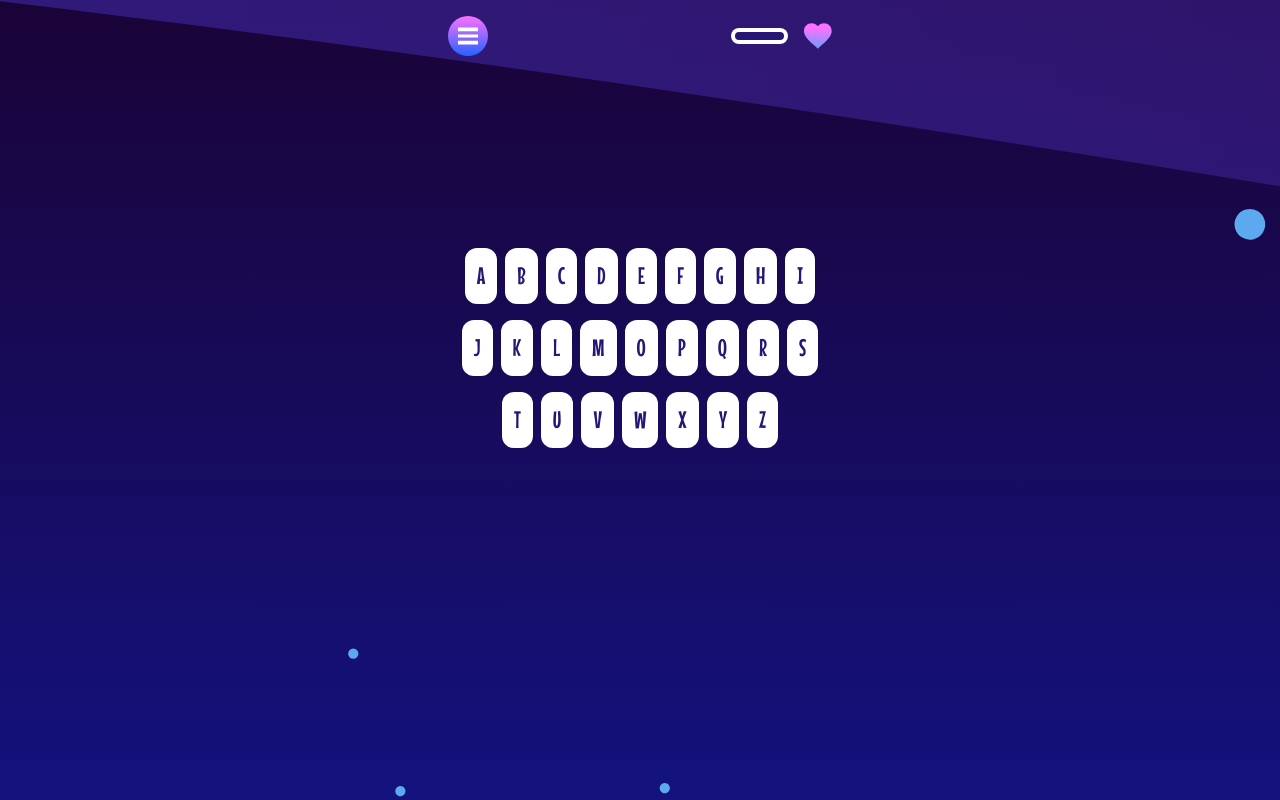
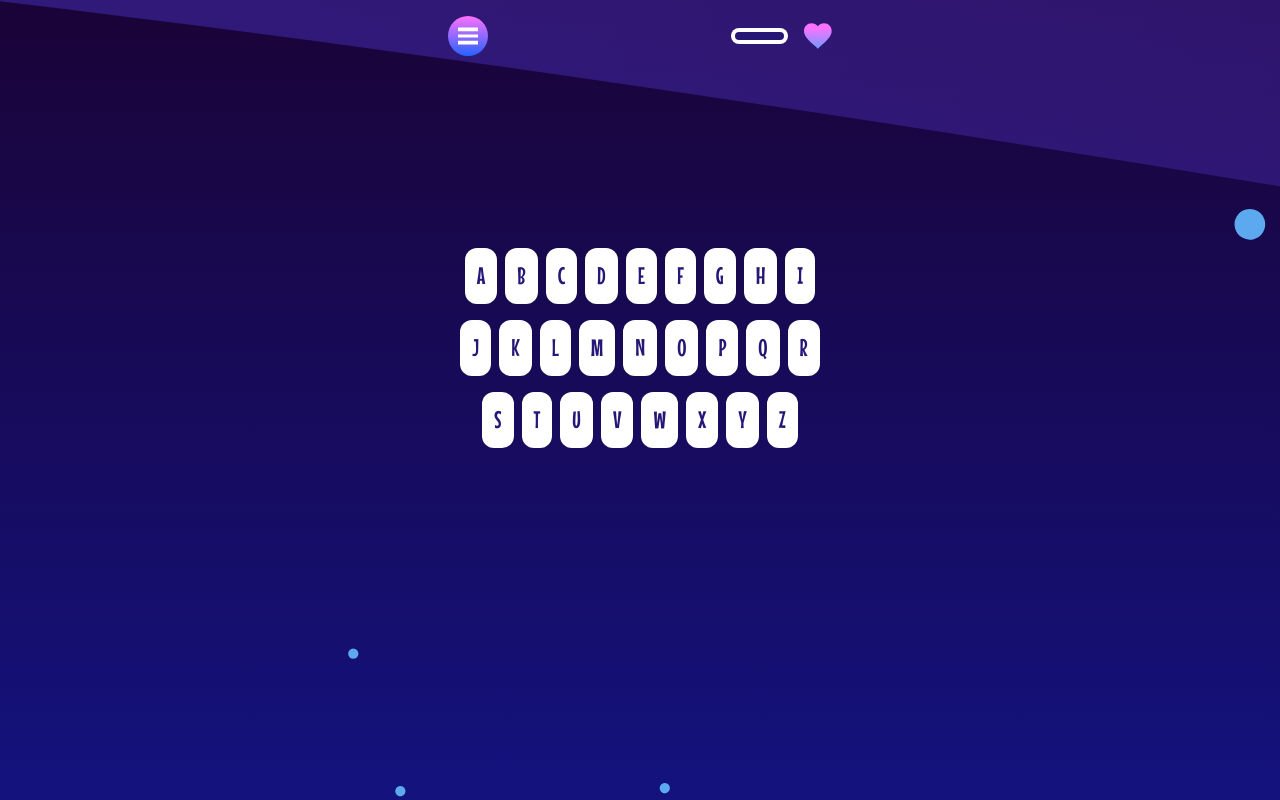
Before and after one commit to keremenen/hangman, a React (Vite) app: page /app in a window 1280 px wide. Built offline with nearby package versions, Linux system fonts and the light colour scheme.

Commit message:
WIP load data directly into zustand from one .json file

```diff
--- a/src/components/keyboard.tsx
+++ b/src/components/keyboard.tsx
@@ -1,31 +1,33 @@
 // import { useEffect } from "react";
+import { useEffect } from "react";
 import { alphabet } from "../lib/const";
 import { cn } from "../lib/utils";
 import { useGameStore } from "../stores/gameStore";
 
 export default function Keyboard() {
-  const handleClickOnVirualKeyboard = useGameStore(
-    (state) => state.handleClickOnVirualKeyboard,
+  const handleKeyboardClick = useGameStore(
+    (state) => state.handleKeyboardClick,
   );
   const clickedLetters = useGameStore((state) => state.clickedLetters);
+  const word = useGameStore((state) => state.word);
+  console.log(`word: ${word}`);
   console.log(`clicked letters: ${clickedLetters}`);
 
-  // useEffect(() => {
-  //   console.log(clickedLetters);
-  //   const handleRealKeyboardButtonClick = (event: KeyboardEvent) => {
-  //     const isLetter = /^[a-zA-Z]$/.test(event.key);
-  //     if (isLetter) {
-  //       if (clickedLetters.includes(event.key.toLowerCase())) return;
-  //       handleKeyboardButtonClick(event.key.toLowerCase());
-  //     }
-  //   };
+  useEffect(() => {
+    const handleRealKeyboardButtonClick = (event: KeyboardEvent) => {
+      const isLetter = /^[a-zA-Z]$/.test(event.key);
+      if (isLetter) {
+        if (clickedLetters.includes(event.key.toLowerCase())) return;
+        handleKeyboardClick(event.key.toLowerCase());
+      }
+    };
 
-  //   window.addEventListener("keypress", handleRealKeyboardButtonClick);
+    window.addEventListener("keypress", handleRealKeyboardButtonClick);
 
-  //   return () => {
-  //     window.removeEventListener("keypress", handleRealKeyboardButtonClick);
-  //   };
-  // }, [clickedLetters, handleKeyboardButtonClick]);
+    return () => {
+      window.removeEventListener("keypress", handleRealKeyboardButtonClick);
+    };
+  }, [clickedLetters, handleKeyboardClick]);
 
   return (
     <section className="flex flex-wrap justify-center gap-x-2 gap-y-4">
@@ -33,7 +35,7 @@ export default function Keyboard() {
         <KeyboardTile
           key={index}
           letter={letter}
-          onClick={() => handleClickOnVirualKeyboard(letter.toLowerCase())}
+          onClick={() => handleKeyboardClick(letter.toLowerCase())}
           isDisabled={clickedLetters.includes(letter.toLowerCase())}
         />
       ))}
--- a/src/lib/const.ts
+++ b/src/lib/const.ts
@@ -12,6 +12,7 @@ export const alphabet = [
   "K",
   "L",
   "M",
+  "N",
   "O",
   "P",
   "Q",
--- a/src/stores/gameStore.ts
+++ b/src/stores/gameStore.ts
@@ -1,7 +1,8 @@
+import { clsx } from "clsx";
 import { create } from "zustand";
 import { persist, PersistOptions } from "zustand/middleware";
 import { HP_REDUCTION } from "../lib/const";
-import { Categories, CategoryItem, CategoryTree } from "../lib/types";
+import { Categories, CategoryTree } from "../lib/types";
 
 type GameStore = {
   isGameStarted: boolean;
@@ -20,21 +21,22 @@ type GameStore = {
   setVisibleLetters: (word: string) => void;
   updateVisibleLetters: (newVisibleLetters: boolean[]) => void;
   checkIfAllLettersAreVisible: () => boolean;
-  handleKeyboardButtonClick: (letter: string) => void;
   updateClickedLetters: (letter: string) => void;
   checkIfHealthIsZero: () => boolean;
   checkIfGameIsOver: () => boolean;
   getAllCategories: () => string[];
   getRandomEntryFromCategory: () => string;
-  // setvisibleLetters: (word: string) => void;
   startGameWithSelectedCategory: (category: Categories) => void;
-  handleClickOnVirualKeyboard: (letter: string) => void;
+  handleKeyboardClick: (letter: string) => void;
+  getArrayOfLoweredLetters: (word: string) => string[];
+  resetClickedLetters: () => void;
+  setFullHealth: () => void;
 };
 
 export const useGameStore = create(
   persist(
     (set, get) => ({
-      isGameStarted: true,
+      isGameStarted: false,
       selectedCategory: null,
       isPaused: false,
       health: 100,
@@ -96,11 +98,15 @@ export const useGameStore = create(
           getRandomEntryFromCategory,
           setNewWord,
           setVisibleLetters,
+          resetClickedLetters,
+          setFullHealth,
         } = get();
         setCategory(category);
         const newWord = getRandomEntryFromCategory();
         setNewWord(newWord);
         setVisibleLetters(newWord);
+        resetClickedLetters();
+        setFullHealth();
       },
 
       getRandomEntryFromCategory: (): string => {
@@ -135,63 +141,50 @@ export const useGameStore = create(
         set((state) => ({ clickedLetters: [...state.clickedLetters, letter] }));
       },
 
-      handleClickOnVirualKeyboard: (letter: string) => {
+      resetClickedLetters: () => {
+        set({ clickedLetters: [] });
+      },
+
+      setFullHealth: () => {
+        set({ health: 100 });
+      },
+
+      getArrayOfLoweredLetters: (word: string) => {
+        return word
+          .split(" ")
+          .join("")
+          .split("")
+          .map((word) => word.toLowerCase());
+      },
+
+      handleKeyboardClick: (letter: string) => {
         const {
           visibleLetters,
           updateVisibleLetters,
           checkIfGameIsOver,
           updateClickedLetters,
-          isGameStarted,
+          getArrayOfLoweredLetters,
+          word,
         } = get();
 
-        if (!isGameStarted) return;
+        const loweredWord = getArrayOfLoweredLetters(word!);
 
-        const splittedWord = get().word!.split(" ").join("").split("");
-        const loweredWord = splittedWord.map((word) => word.toLowerCase());
-
+        // If array from lowered icons doesn't include the letter, reduce health
         if (!loweredWord.includes(letter)) {
           set((state) => ({ health: state.health - HP_REDUCTION }));
         }
 
+        // Hide pressed letter in the keyboard component
         const newVisibleLetters = [...visibleLetters];
-        for (let i = 0; i < splittedWord.length; i++) {
-          if (splittedWord[i].toLowerCase() === letter) {
+        for (let i = 0; i < loweredWord.length; i++) {
+          if (loweredWord[i].toLowerCase() === letter) {
             newVisibleLetters[i] = true;
           }
         }
         updateVisibleLetters(newVisibleLetters);
         updateClickedLetters(letter);
-        if (checkIfGameIsOver()) {
-          set({ isGameStarted: false });
-          console.log("Game is over");
-        }
-      },
 
-      handleKeyboardButtonClick: (letter: string) => {
-        const {
-          visibleLetters,
-          updateVisibleLetters,
-          checkIfGameIsOver,
-          updateClickedLetters,
-          isGameStarted,
-        } = get();
-
-        if (!isGameStarted) return;
-        const splittedWord = get().word!.split(" ").join("").split("");
-
-        const loweredWord = splittedWord.map((word) => word.toLowerCase());
-        if (!loweredWord.includes(letter)) {
-          set((state) => ({ health: state.health - HP_REDUCTION }));
-        }
-
-        const newVisibleLetters = [...visibleLetters];
-        for (let i = 0; i < splittedWord.length; i++) {
-          if (splittedWord[i].toLowerCase() === letter) {
-            newVisibleLetters[i] = true;
-          }
-        }
-        updateVisibleLetters(newVisibleLetters);
-        updateClickedLetters(letter);
+        // Check if the game is over
         if (checkIfGameIsOver()) {
           set({ isGameStarted: false });
           console.log("Game is over");
```
